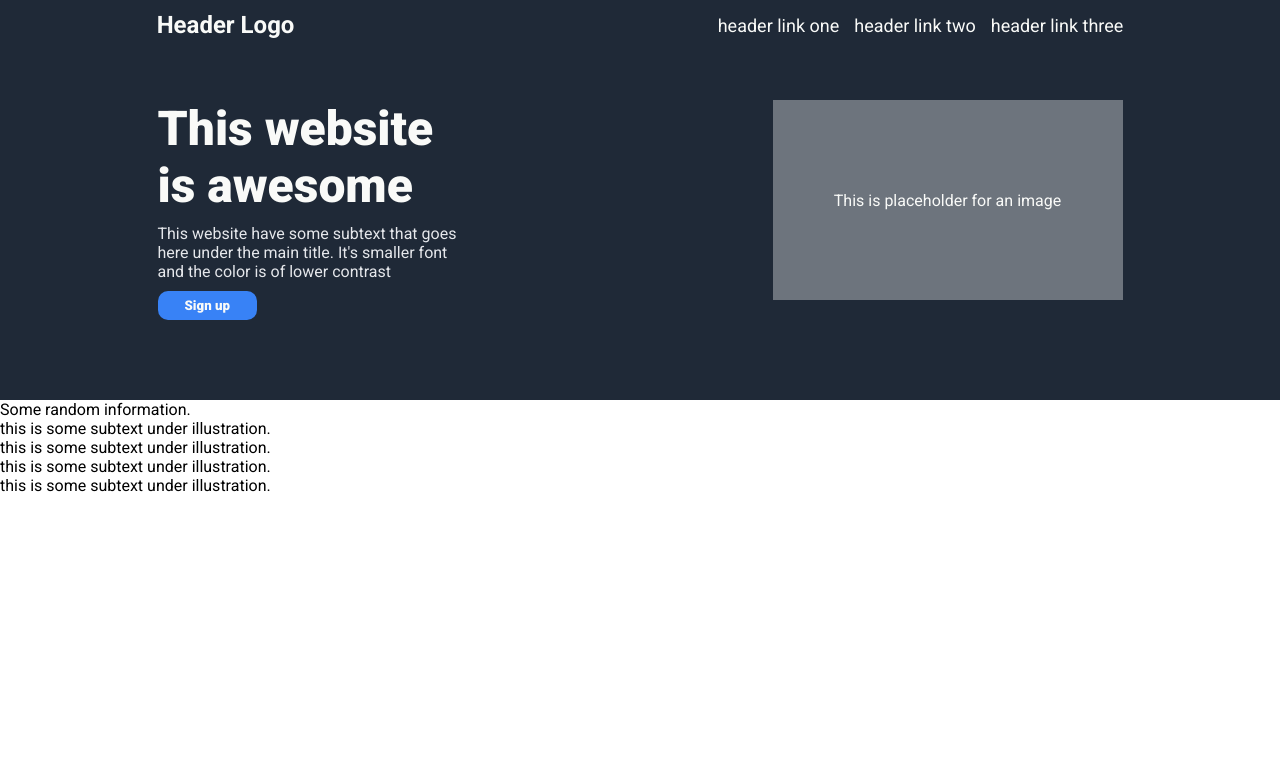
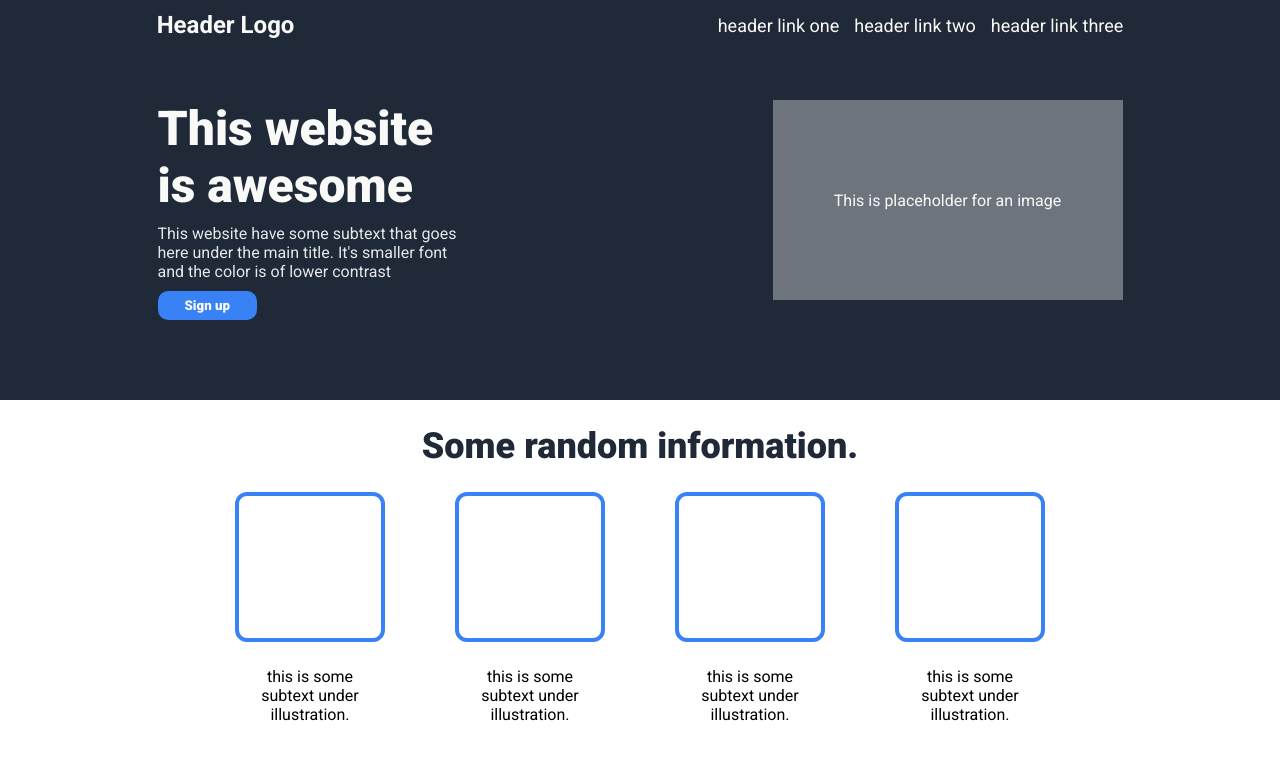
Before and after one commit to RohanVodka/landing-page, a plain HTML site: page index.html in a window 1280 px wide. Drawn offline with Linux system fonts and the light colour scheme.

Commit message:
Style testimonial section with CSS

```diff
--- a/index.html
+++ b/index.html
@@ -31,8 +31,8 @@
         </div>
         </div>
         <div class="review">
-            <div review-title>Some random information.</div>
-            <div review-test>
+            <div class="review-title">Some random information.</div>
+            <div class="review-test">
                 <div class="box">
                     <div class="empty"></div>
                     <div class="empty-subtext">this is some subtext under illustration.</div>
--- a/style.css
+++ b/style.css
@@ -100,3 +100,43 @@ a {
     background-color:#6d747d;
     color: #f9faf8;
 }
+
+/* Testimonial section */
+
+.review {
+    height: 500px;
+    background-color: #ffffff;
+}
+
+.review-title {
+    margin: 25px;
+    text-align: center;
+    font-weight: 900;
+    font-size: 36px;
+    color: #1f2937;
+}
+
+.review-test {
+    display: flex;
+    justify-content: center;
+    margin: 0px 200px;
+}
+
+.box {
+    display: flex;
+    flex-direction: column;
+    justify-content: center;
+    align-items: center;
+}
+.empty {
+    border: 4px solid #3882f6;
+    height: 150px;
+    width: 150px;
+    border-radius: 12px;
+}
+
+.empty-subtext{
+    margin: 5px;
+    padding: 20px 35px;
+    text-align: center;
+}
```
